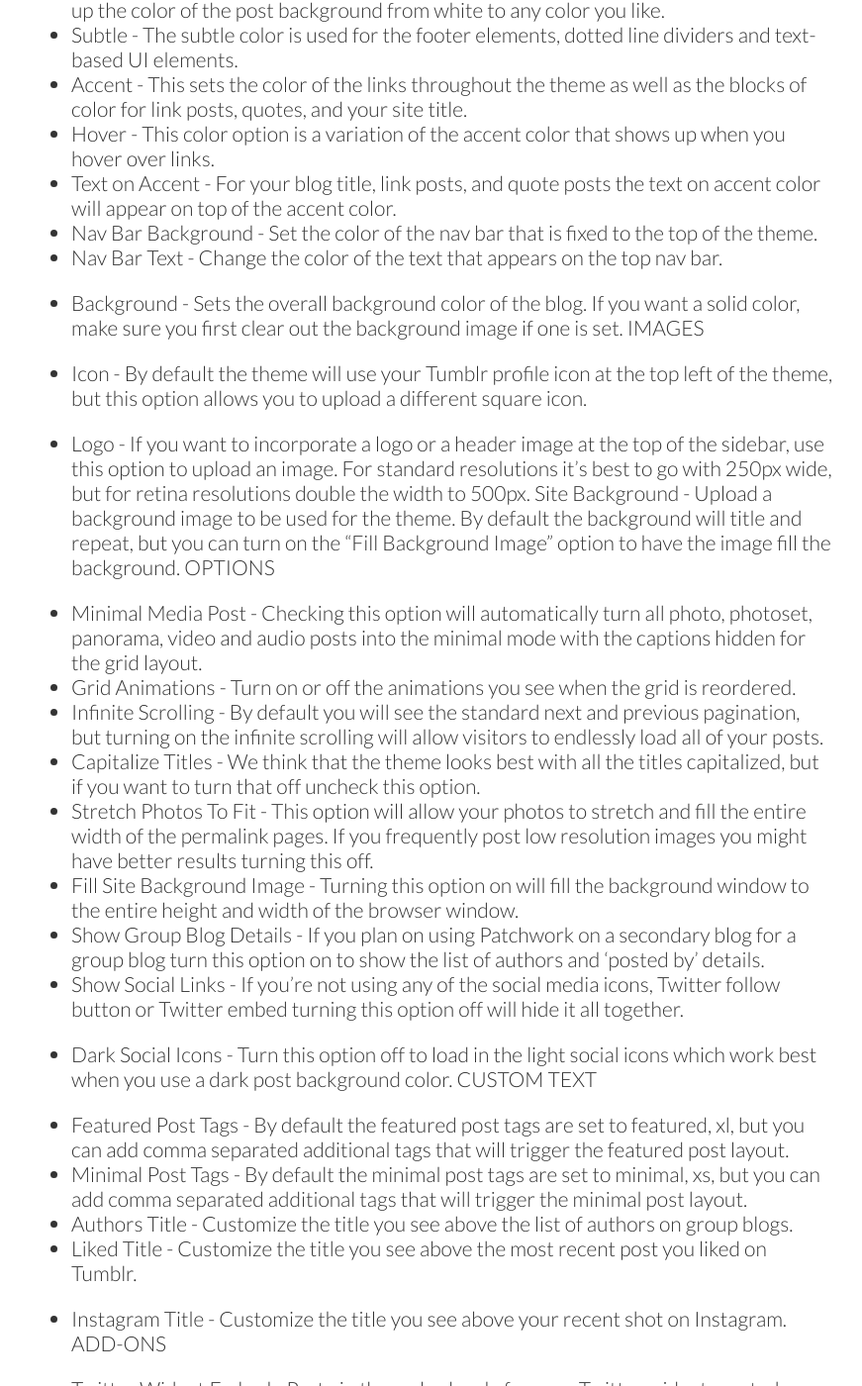
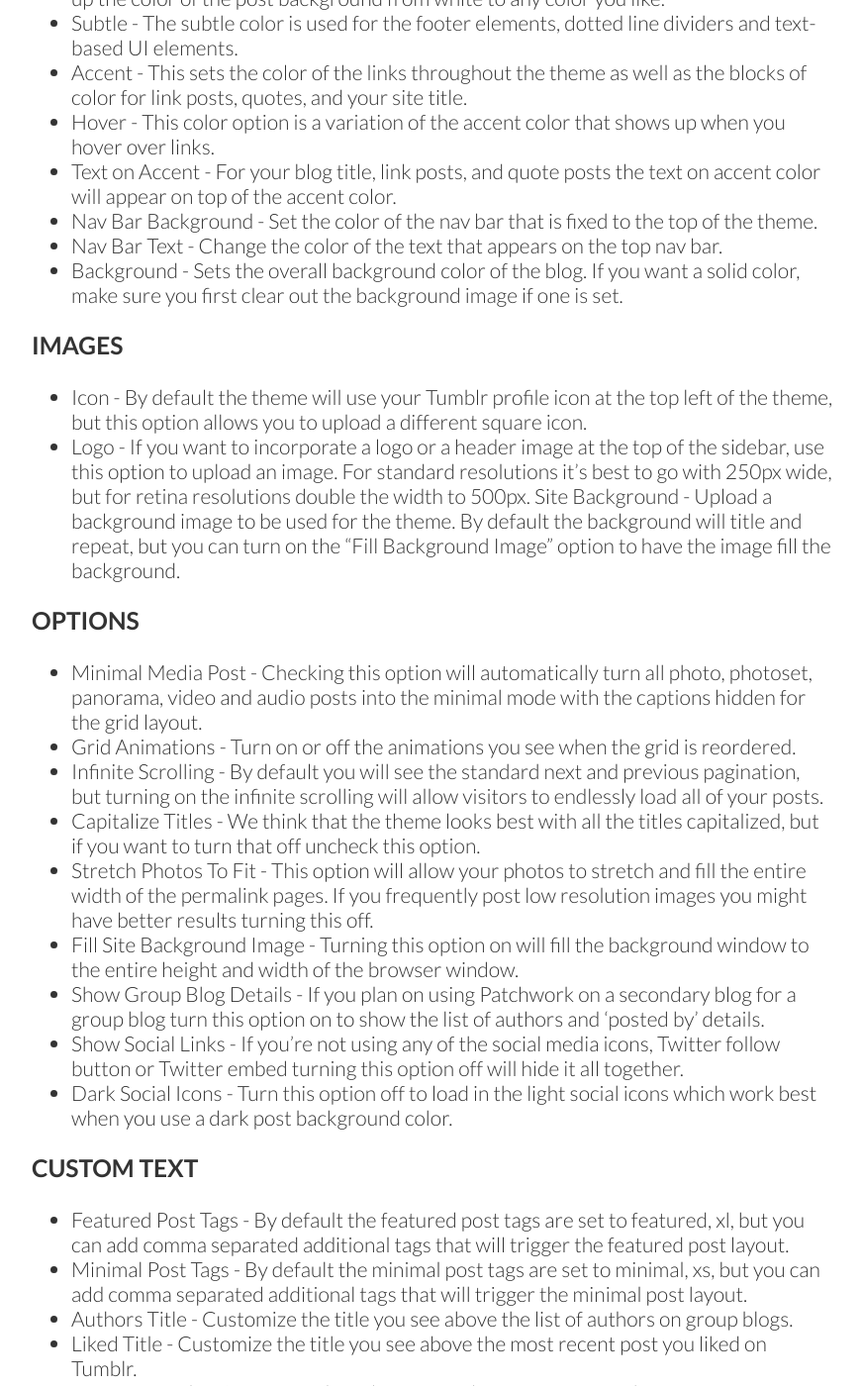
Before and after one commit to jonathanmoore/stylehatch-jekyll, a Jekyll site: the page built from _posts/themes/2013-02-01-patchwork.md, in a window 1280 px wide and 1400 px high, scrolled down 1872 px. Shown: the whole window at 99% size, without its empty margins (119-990 px from the left). Built offline with Jekyll 4.4.1, drawn with Linux system fonts in a browser that asks for light colours; some web fonts are replaced; some of the changed text lies outside the part shown.

Commit message:
update patchwork markdown file

```diff
--- a/_posts/themes/2013-02-01-patchwork.md
+++ b/_posts/themes/2013-02-01-patchwork.md
@@ -19,9 +19,9 @@
 
 With Patchwork you have two options to change up the way that you see the posts appear in the grid. Featured posts will appear twice as large as the rest of the posts in your grid, and minimal posts will display photo, photoset, panorama, video, and audio posts without the caption on your homepage.
 
-Featured Posts - To feature any of your posts simply add a #feature or #xl tag to your post. In the customize menu you can add additional tags that you would like to use to trigger the featured size.
+**Featured Posts** - To feature any of your posts simply add a #feature or #xl tag to your post. In the customize menu you can add additional tags that you would like to use to trigger the featured size.
 
-Minimal Posts - Adding a #minimal or #xs tag to any photo, photoset, panorama, video, or audio post will only display the visuals of the post in the grid. Hovering over a minimal post will display the usual like, comments, and permalink links. Additionally you have the option in the Customize menu to add additional tags to use for the minimal layout, and the option to automatically convert all your posts to minimal.
+**Minimal Posts** - Adding a #minimal or #xs tag to any photo, photoset, panorama, video, or audio post will only display the visuals of the post in the grid. Hovering over a minimal post will display the usual like, comments, and permalink links. Additionally you have the option in the Customize menu to add additional tags to use for the minimal layout, and the option to automatically convert all your posts to minimal.
 
 ##RESPONSIVE LAYOUT
 
@@ -41,7 +41,7 @@
 
 We can’t wait to see what you do with it! Send a link our way @stylehatch.
 
-##COLORS
+###COLORS
 
 - Text - Change up the text color used for all of the posts.
 - Title - By default all of the post titles are slightly darker than the text color, but you can change the title color used for h2 tags and text post titles.
@@ -53,12 +53,14 @@
 - Nav Bar Background - Set the color of the nav bar that is fixed to the top of the theme.
 - Nav Bar Text - Change the color of the text that appears on the top nav bar.
 - Background - Sets the overall background color of the blog. If you want a solid color, make sure you first clear out the background image if one is set.
-IMAGES
+
+###IMAGES
 
 - Icon - By default the theme will use your Tumblr profile icon at the top left of the theme, but this option allows you to upload a different square icon.
 - Logo - If you want to incorporate a logo or a header image at the top of the sidebar, use this option to upload an image. For standard resolutions it’s best to go with 250px wide, but for retina resolutions double the width to 500px.
 Site Background - Upload a background image to be used for the theme. By default the background will title and repeat, but you can turn on the “Fill Background Image” option to have the image fill the background.
-OPTIONS
+
+###OPTIONS
 
 - Minimal Media Post - Checking this option will automatically turn all photo, photoset, panorama, video and audio posts into the minimal mode with the captions hidden for the grid layout.
 - Grid Animations - Turn on or off the animations you see when the grid is reordered.
@@ -69,14 +71,16 @@
 - Show Group Blog Details - If you plan on using Patchwork on a secondary blog for a group blog turn this option on to show the list of authors and ‘posted by’ details.
 - Show Social Links - If you’re not using any of the social media icons, Twitter follow button or Twitter embed turning this option off will hide it all together.
 - Dark Social Icons - Turn this option off to load in the light social icons which work best when you use a dark post background color.
-CUSTOM TEXT
+
+###CUSTOM TEXT
 
 - Featured Post Tags - By default the featured post tags are set to featured, xl, but you can add comma separated additional tags that will trigger the featured post layout.
 - Minimal Post Tags - By default the minimal post tags are set to minimal, xs, but you can add comma separated additional tags that will trigger the minimal post layout.
 - Authors Title - Customize the title you see above the list of authors on group blogs.
 - Liked Title - Customize the title you see above the most recent post you liked on Tumblr.
 - Instagram Title - Customize the title you see above your recent shot on Instagram.
-ADD-ONS
+
+###ADD-ONS
 
 - Twitter Widget Embed - Paste in the embed code for your Twitter widget created on Twitter. After you customize the Twitter settings, copy and paste in the widget embed code.
 - Disqus ID - Add your Disqus Site Shortname to enable comments for your site. Click here to register for a Disqus site account.
@@ -86,12 +90,13 @@
 - Typekit ID - Add your Typekit site ID enable custom typography and font-face fonts for your site. For detailed directions check out our help article on adding Typekit to your Tumblr blog.
 - Google Fonts Link - Add Google Webfonts by going to http://google.com/webfonts and picking out a font you want to use with the theme. After selecting the font copy the standard code and paste this option into the customize menu. You will also need to copy the font family and paste it into the body, title or UI font family option.
 Body, Title, and UI Font Family - Add a standard CSS font stack or Typekit CSS font name to control the body and title fonts.
-SOCIAL LINKS
+
+###SOCIAL LINKS
 
 Add URLs to display the following social site icons below your site description. Make sure you add the full URL, including “http://”, for example “http://twitter.com/stylehatch”
 
 Behance, Cargo Collective, Delicious, Digg, Dribbble, Etsy, Facebook, FFFFound, Flickr, Formspring, Forrst, Foursquare, Github, Google Plus, Instagram, Last.fm, Linked In, Pinterest, Quora, Rdio, Skype, Spotify, Slideshare, Soundcloud, Stumbled Upon, Twitter, Vimeo, generic website link, Youtube, and your email address.
 
-STILL NEED HELP?
+##STILL NEED HELP?
 
-Tweet @stylehatch for quick help! Otherwise you can email us. Really, we’re quite friendly and helpful.
+Tweet [@stylehatch](http://twitter.com/stylehatch) for quick help! Otherwise you can [email us](mailto:patchwork@stylehatch.co). Really, we’re quite friendly and helpful.
```
